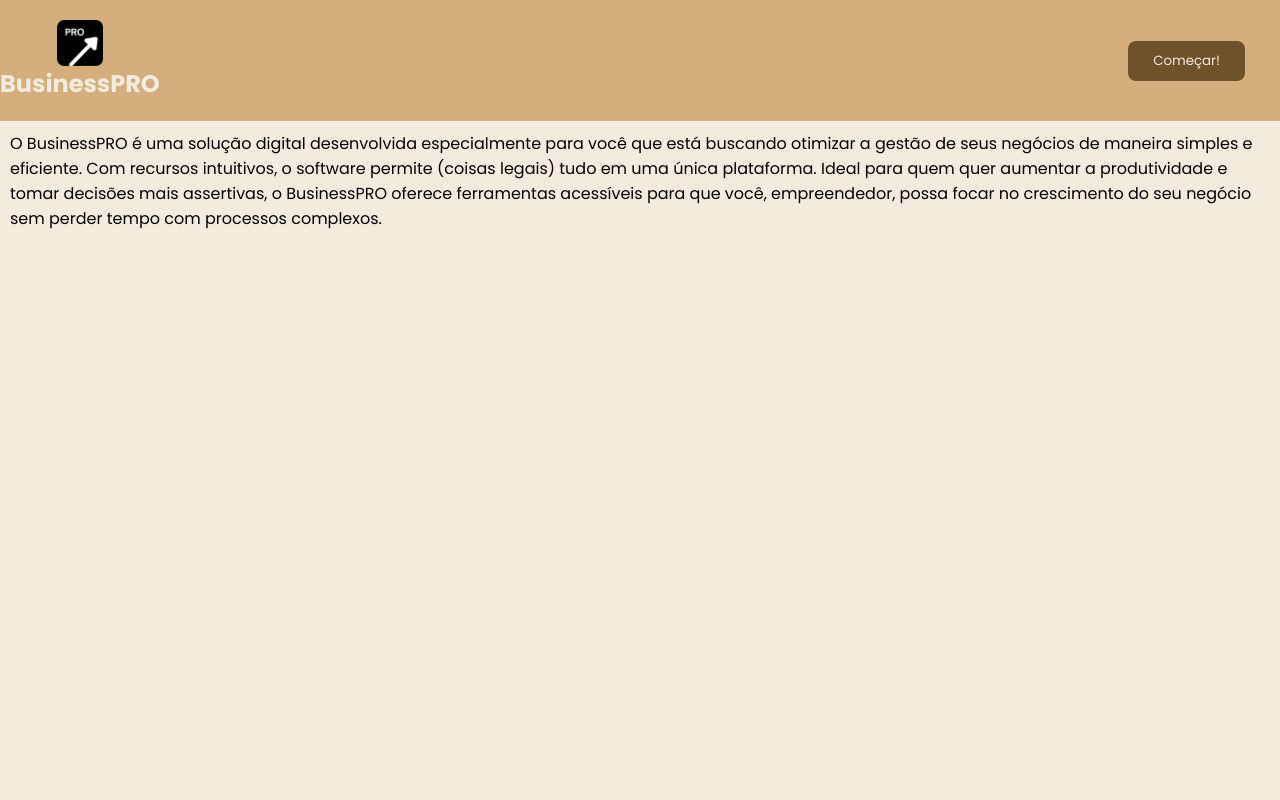
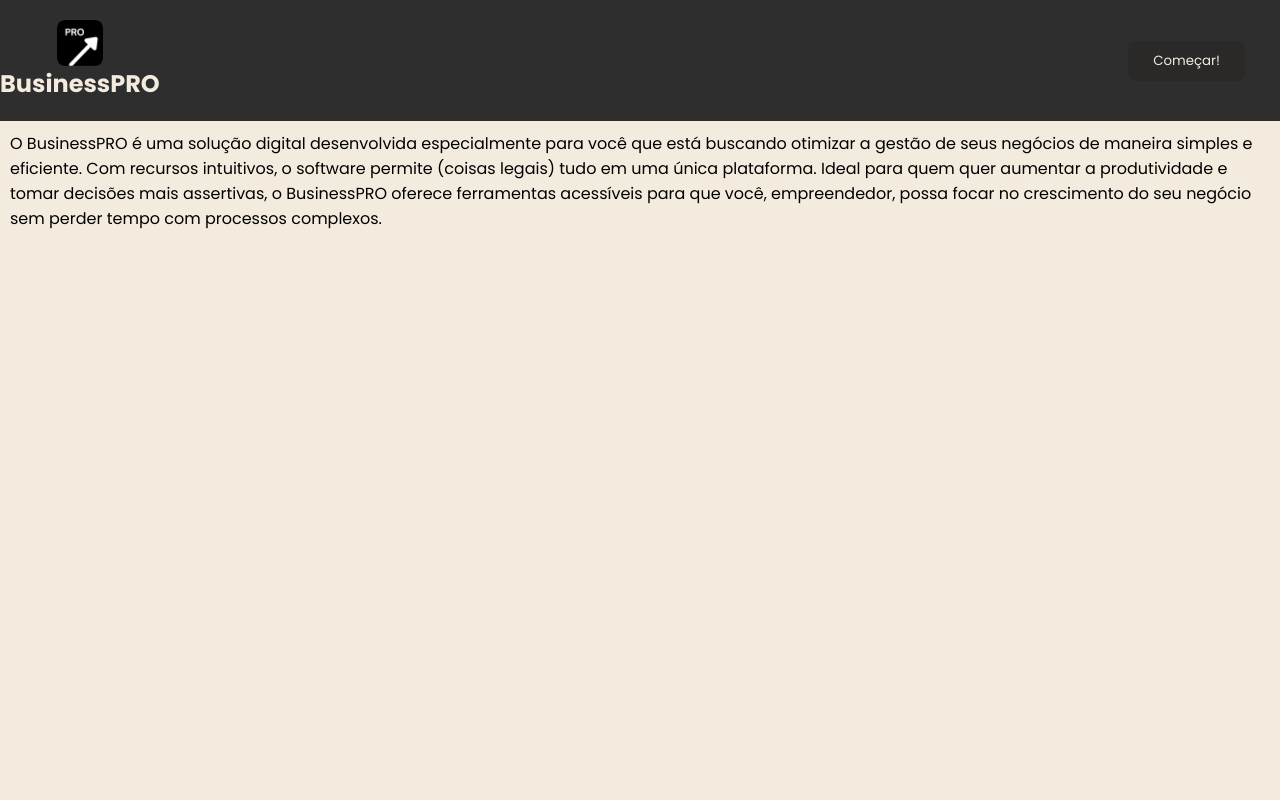
Before and after one commit to dfmrenato/businesspro, a PHP site: page / in a window 1280 px wide. Run offline with PHP 8.4, Linux system fonts and the light colour scheme.

Commit message:
cores do root

```diff
--- a/css/style.css
+++ b/css/style.css
@@ -4,9 +4,9 @@
 
 /*Variáveis*/
 :root {
-    --cor-escura: #4c2d07;
-    --cor-principal: #70522a;
-    --cor-secundaria: #d4af7d;
+    --cor-escura: #1d1d1c;
+    --cor-principal: #2a2928;
+    --cor-secundaria: #2e2e2e;
     --cor-esbranquiçada: #f4ebdf;
     --cor-branca: #fff9ef;
     --cor-de-fundo: var(--cor-esbranquiçada);
```
